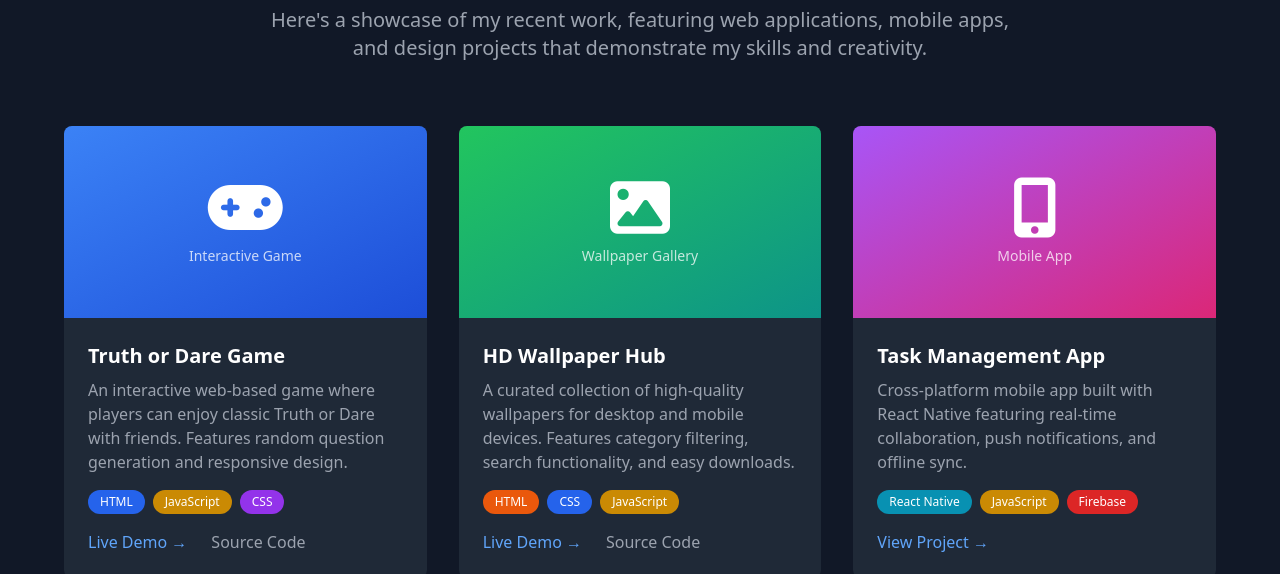
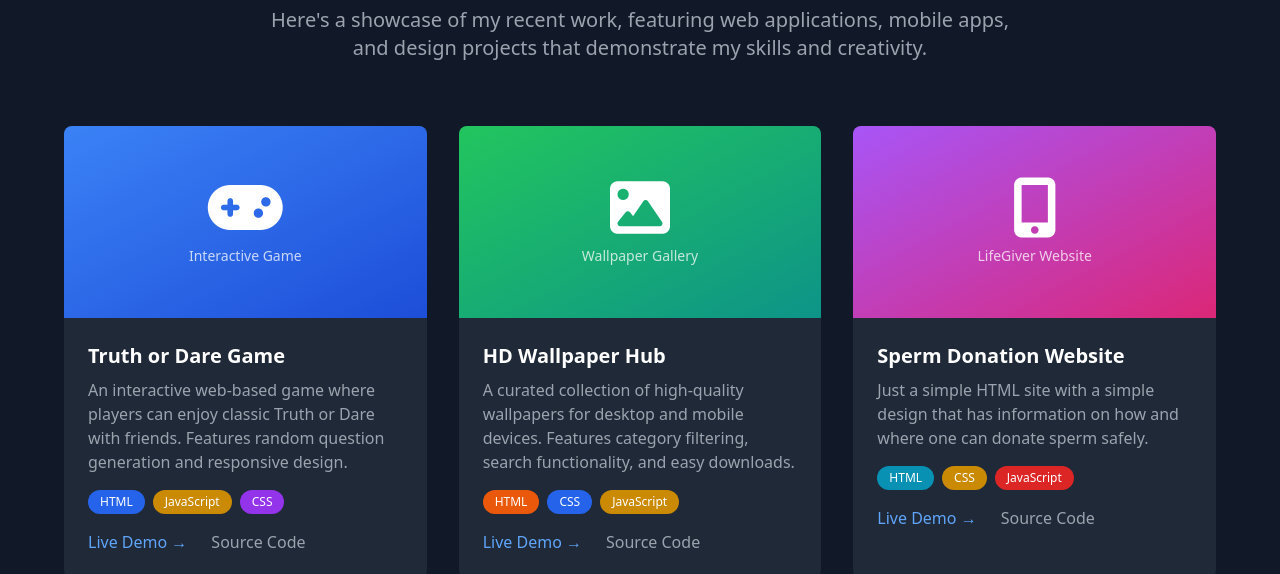
Before and after one commit to Randankevin/portfolio-webpage, a plain HTML site: page index.html in a window 1280 px wide. Both pictures are taken after a click on the button "Projects". Shown: the part 226-800 px from the top of the page. Drawn offline with nearby package versions, Linux system fonts and the light colour scheme.

Commit message:
Update index.html

```diff
--- a/index.html
+++ b/index.html
@@ -355,18 +355,24 @@
         <div class="h-48 bg-gradient-to-br from-purple-500 to-pink-600 flex items-center justify-center">
          <div class="text-center text-white">
           <i class="fas fa-mobile-alt text-6xl mb-2"></i>
-          <p class="text-sm opacity-75">Mobile App</p>
+          <p class="text-sm opacity-75">LifeGiver Website</p>
          </div>
         </div>
         <div class="p-6">
-         <h3 class="text-xl font-semibold mb-2 text-white">Task Management App</h3>
-         <p class="text-gray-400 mb-4">Cross-platform mobile app built with React Native featuring real-time collaboration, push notifications, and offline sync.</p>
+         <h3 class="text-xl font-semibold mb-2 text-white">Sperm Donation Website</h3>
+         <p class="text-gray-400 mb-4">Just a simple HTML site with a simple design that has information on how and where one can donate sperm safely.</p>
          <div class="flex gap-2 mb-4">
-          <span class="px-3 py-1 bg-cyan-600 text-white text-xs rounded-full">React Native</span>
-          <span class="px-3 py-1 bg-yellow-600 text-white text-xs rounded-full">JavaScript</span>
-          <span class="px-3 py-1 bg-red-600 text-white text-xs rounded-full">Firebase</span>
+          <span class="px-3 py-1 bg-cyan-600 text-white text-xs rounded-full">HTML</span>
+          <span class="px-3 py-1 bg-yellow-600 text-white text-xs rounded-full">CSS</span>
+          <span class="px-3 py-1 bg-red-600 text-white text-xs rounded-full">JavaScript</span>
          </div>
-         <button class="text-blue-400 hover:text-blue-300 font-medium">View Project →</button>
+       <div class="flex gap-2">
+          <a href="https://lifegiver.onrender.com" target="_blank" class="text-blue-400 hover:text-blue-300 font-medium">Live Demo →</a>
+          <a href="https://github.com/randankevin/lifegiver" target="_blank" class="text-gray-400 hover:text-gray-300 font-medium ml-4">Source Code</a>
+         </div>
+        </div>
+        <div class="project-overlay">
+          <a href="https://lifegiver.onrender.com" target="_blank" class="bg-green-600 text-white px-6 py-3 rounded-lg font-semibold hover:bg-green-700 transition-colors">View Live Demo</a>
         </div>
        </div>
 
```
